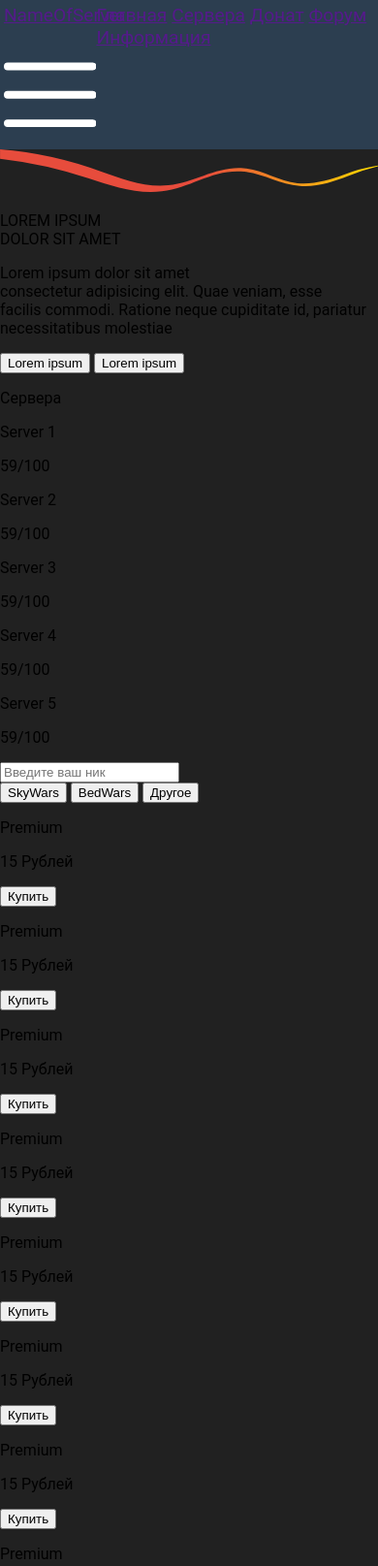
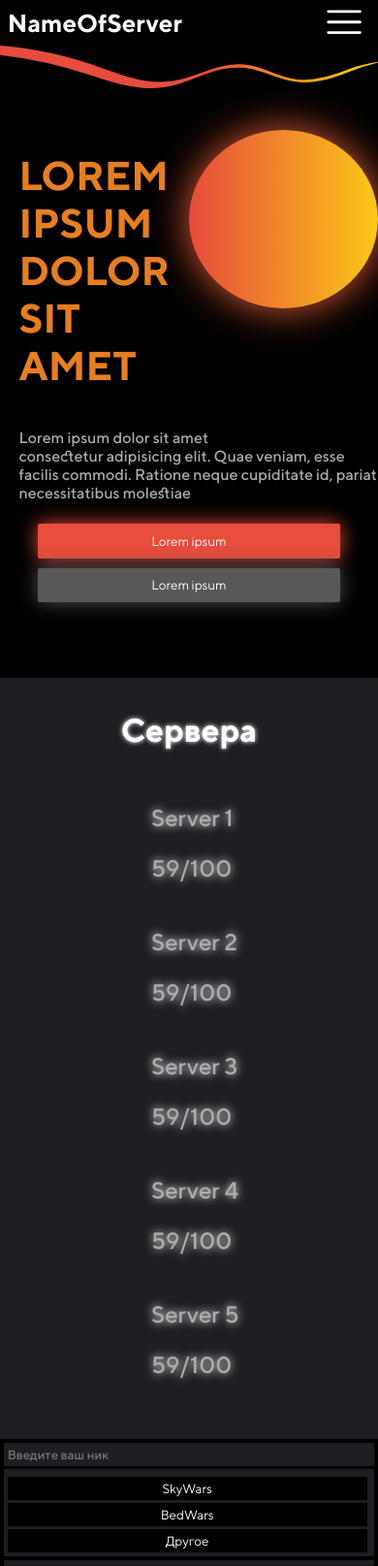
Before and after one commit to trofimovfyodor/trofimovfyodor.github.io, a plain HTML site: page index.html in a window 390 px wide. Shown: the top 1615 px of the page at 97% size. Drawn offline with Linux system fonts and the light colour scheme; files that its build step writes are made by us from their sources.

Commit message:
Add files via upload

```diff
--- a/assets/css/styles.css
+++ b/assets/css/styles.css
@@ -1,167 +1,302 @@
 body {
+	background-color: #1e1e23;
 	margin: 0;
-	background-color: #212121;
-	font-family: "Roboto", sans-serif;
+	font-family: "TT Norms", sans-serif;
+}
+
+.black-bg {
+	background-color: #000;
+	padding-bottom: 20%;
 }
 
 nav {
 	display: grid;
-	background-color: #2c3e50;
-	grid-template-columns: 25% 75%;
-	align-content: center;
-	padding: 1%;
-	color: #f5f5f5;
-	font-size: 1.2rem;
+	grid-template-columns: 20% 70% 10%
 }
 
-.brand {
-	justify-self: start;
-	text-decoration: none;
-	color: #f5f5f5;
+#menubtn {
+	display: none;
 }
 
-.services {
-	display: grid;
-	grid-template-columns: 24% 24% 24% 24%;
-	grid-column-gap: 1%;
-	padding-top: 4%;
-	padding-left: 1%;
-	padding-bottom: 3%;
+.logotype {
+	font-weight: bold;
+	font-size: 1.6rem;
+	padding: 10%;
 }
 
-.service {
-	background-color: #2c3e50;
-	display: grid;
-	grid-template-rows: 10% 70% 20%;
+.logotype > a {
+	color: #fff;
+	text-decoration: none;
 }
 
-.service > h2 {
-	justify-self: center;
-	color: #f5f5f5;
+.logotype > a:hover {
+	transition: 0.4s;
+	color: #e74c3c;
 }
 
-.service > p {
-	padding-top: 5%;
-	color: #f5f5f5;
+.links {
+	font-size: 1.3rem;
+	padding-top: 3.2%;
+}
+
+.links > a {
+	padding-right: 2%;
+	color: #fff;
+	text-decoration: none;
+}
+
+.links > a:hover {
+	transition: 0.4s;
+	color: #e74c3c;
+}
+
+
+.about {
+	display: grid;
+	grid-template-columns: 50% 50%;
+}
+
+.title {
+	color: #e67e22;
+	font-weight: bold;
+	font-size: 2.6rem;
+	padding-left: 10%;
+	padding-top: 10%;
+}
+
+.second-about {
+	justify-self: end;
+	border-radius: 100%;
+	height: 100%;
+	width: 57%;
+	margin-top: 20%;
+	background-color: #fff;
+	box-shadow: 0 0 40px #E95D35;
+	background: rgb(230,75,60);
+	background: linear-gradient(90deg, rgba(230,75,60,1) 0%, rgba(251,200,25,1) 100%);
+}
+
+.description {
+	color: #acacac;
+	font-weight: 500;
+	padding-left: 10%;
+}
+
+.redbtn {
+	color: #fff;
+	background-color: #e74c3c;
+	border: none;
+	border-radius: 2px;
+	padding: 2%;
+	margin-right: 2%;
+	margin-left: 10%;
+	margin-top: 3%;
+	cursor: pointer;
+	font-family: "TT Norms", sans-serif;
+	box-shadow:0 0 20px #e74c3c;
+}
+
+.graybtn {
+	color: #fff;
+	background-color: #585858;
+	border: none;
+	border-radius: 2px;
+	padding: 2%;
+	font-family: "TT Norms", sans-serif;
+	cursor: pointer;
+	box-shadow:0 0 20px #555;
+}
+
+.redbtn:hover {
+	background: rgb(230,75,60);
+	background: linear-gradient(90deg, rgba(230,75,60,1) 0%, rgba(251,200,25,1) 100%);
+	transition: linear 0.4s;
+	box-shadow:0 0 40px #ff604f;
+}
+
+.graybtn:hover {
+	background-color: #707070;
+	transition: 0.4s;
+	box-shadow: 0 0 40px #707070;
+}
+
+.servers {
+	display: grid;
+	grid-template-columns: repeat(3, 33.333%);
+	padding-left: 20.64%;
+	color: #acacac;
+	font-weight: 500;
+	font-size: 1.5rem;
+}
+
+.servers-title > p {
+	color: #fff;
+	font-weight: 600;
+	text-align: center;
+	font-size: 2.1rem;
+	text-shadow: 0 0 5px #fff;
+}
+
+.server > p {
+	text-shadow:0 0 10px #fff;
+}
+
+
+
+.store {
+	background-color: #000;
+	margin-top: 10%;
+	padding: 1%;
+}
+
+.enternick {
+	display: grid;
+	grid-template-columns: 99%;
+	margin-bottom: 1%;
+}
+
+.nickname {
+	background-color: #1e1e23;
+	width: 99%;
+	color: #fff;
+	font-family: "TT Norms", sans-serif;
+	font-weight: 500;
+	border: none;
+	padding: 1%;
+}
+
+.choise {
+	display: grid;
+	grid-template-columns: 50% 50%;
+	background-color: #1e1e23;
+	font-family: "TT Norms", sans-serif;
+	padding: 1%;
+}
+
+.choise > button {
+	color: #fff;
+	font-family: "TT Norms", sans-serif;
+	background-color: #000;
+	padding: 1%;
+	margin-top: 1%;
+	border: none;
+	margin-right: 1%;
+	cursor: pointer;
+}
+
+.choise > button:hover {
+	background: rgb(230,75,60);
+	background: linear-gradient(90deg, rgba(230,75,60,1) 0%, rgba(251,200,25,1) 100%);
+	transition: linear 0.4s;
+}
+
+.privilages {
+	display: grid;
+	grid-template-columns: repeat(5, 19.6%);
+	background-color: #1e1e23;
+	margin-top: 1%;
+	padding: 2%;
+	justify-content: center;
+	grid-gap: 1%;
+}
+
+.donate {
+	background-color: #000;
+	margin-top: 4%;
+	display: grid;
+	color: #fff;
+}
+
+.donate > button {
+	color: #fff;
+	font-family: "TT Norms", sans-serif;
+	background-color: #1e1e23;
+	padding: 3%;
+	border: none;
+	cursor: pointer;
+	border: 1px solid;
+	border-color: #f5f5f5;
+}
+
+.donate > button:hover {
+	background: rgb(230,75,60);
+	background: linear-gradient(90deg, rgba(230,75,60,1) 0%, rgba(251,200,25,1) 100%);
+	transition: linear 0.4s;
+}
+
+.donate > p {
 	justify-self: center;
 }
 
-.service > button {
-	background-color: #455A64;
-	border: none;
-	color: #f5f5f5;
-	cursor: pointer;
+.donatetitle {
+	background-color: #1e1e23;
+	padding: 5%;
 }
-
-.service > button:hover {
-	color: #f5f5f5;
-	background-color: #90A4AE;
-	border: none;
-	cursor: pointer;
-	transition: 0.3s;
-}
-
-.works {
-	display: grid;
-	grid-template-columns: 24% 24% 24% 24%;
-	grid-column-gap: 1%;
-	padding-top: 1%;
-	grid-row-gap: 12%;
-	padding-left: 1%;
-}
-
-.work {
-	background-color: #2c3e50;
-	display: grid;
-	grid-template-rows: 70% 30%;
-}
-
-.work > h2 {
-	justify-self: center;
-	color: #f5f5f5;
-}
-
-.work > button {
-	color: #f5f5f5;
-	background-color: #455A64;
-	border: none;
-}
-
-.work > button:hover {
-	color: #f5f5f5;
-	background-color: #90A4AE;
-	border: none;
-	cursor: pointer;
-	transition: 0.3s;
-}
-
-.contacts {
-	display: grid;
-	grid-template-columns: 33.333% 33.333% 33.333%;
-	padding-top: 5%;
-	padding-left: 20%;
-}
-
-.vk > a {
-	background-color: #2d2d2d;
-	padding: 5%;
-	border-radius: 5px;
-	text-decoration: none;
-	color: #f5f5f5;
-}
-
-.kwork > a {
-	background-color: #2d2d2d;
-	padding: 5%;
-	border-radius: 5px;
-	text-decoration: none;
-	color: #f5f5f5;
-}
-
-.discord > a {
-	background-color: #2d2d2d;
-	padding: 5%;
-	border-radius: 5px;
-	text-decoration: none;
-	color: #f5f5f5;
-}
-
-.kwork > a:hover {
-	color: #f5f5f5;
-	background-color: #90A4AE;
-	border: none;
-	cursor: pointer;
-	transition: 0.3s;
-}
-
-.discord > a:hover {
-	color: #f5f5f5;
-	background-color: #90A4AE;
-	border: none;
-	cursor: pointer;
-	transition: 0.3s;
-}
-
-.vk > a:hover {
-	color: #f5f5f5;
-	background-color: #90A4AE;
-	border: none;
-	cursor: pointer;
-	transition: 0.3s;
-}
-
 
 @media only screen and (min-width : 320px) and (max-width : 480px) {
 
-	.services {
-	grid-template-columns: 100%;
+	.links {
+		display: none;
 	}
 
-	.works {
-	grid-template-columns: 100%;
+	.second-about {
+		width: 100%;
+		height: 35%;
 	}
 
-	.contacts {
-	grid-template-columns: 33.333% 33.333% 33.333%;
+	.description {
+		width: 200%;
+	}
+
+	.redbtn {
+		width: 160%;
+		margin-left: 20%;
+		padding: 5%;
+	}
+
+	.graybtn {
+		width: 160%;
+		margin-left: 20%;
+		padding: 5%;
+		margin-top: 5%;
+	}
+
+	.servers {
+		grid-template-columns: 100%;
+		padding-left: 40%;
+	}
+
+	.privilages {
+		grid-template-columns: 100%;
+	}
+
+	.choise {
+		grid-template-columns: 100%;
+	}
+
+	#menu {
+		display: grid;
+		grid-template-columns: 100%;
+		font-size: 1.3rem;
+		margin-top: 15%;
+		margin-left: -25%;
+	}
+
+	#menu > a {
+		text-decoration: none;
+		color: white;
+	}
+
+	#menu > a:hover {
+		color: #e74c3c;
+		transition: 0.4s;
+	}
+
+	#menubtn {
+		padding-left: 95%;
+		width: 13%;
+		margin-top: 2%;
+		cursor: pointer;
+		display: block;
 	}
 }
```
